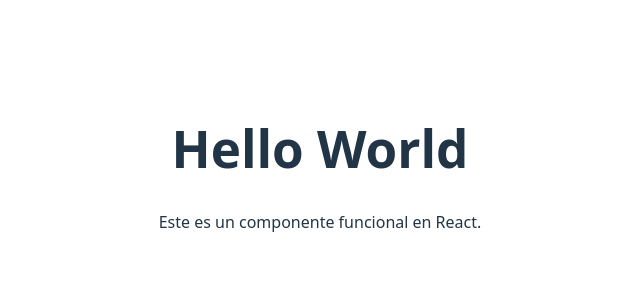
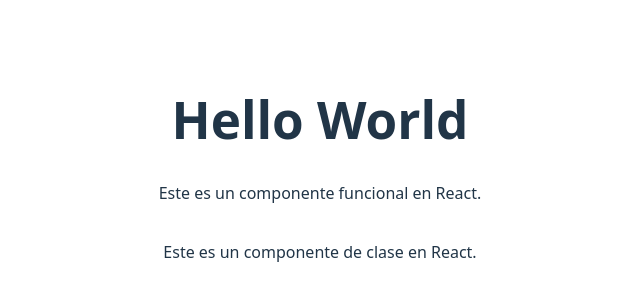
Before and after one commit to danilosnt/Current-Time, a React (Vite) app: page / in a window 1280 px wide. Shown: the part 232-532 px from the top of the page, without its empty margins (320-960 px from the left). Built offline with nearby package versions, Linux system fonts and the light colour scheme.

Commit message:
teste de um componente funcional

```diff
--- a/src/App.jsx
+++ b/src/App.jsx
@@ -3,6 +3,7 @@
 import viteLogo from '/vite.svg'
 import './App.css'
 import ComponenteFuncional from './components/ComponenteFuncional'
+import ClassComponent from './components/ClassComponent'
 
 function App() {
 
@@ -10,6 +11,7 @@
     <>
       <h1>Hello World</h1>
       <ComponenteFuncional />
+      <ClassComponent />
     </>
   )
 }
--- /dev/null
+++ b/src/components/ClassComponent.jsx
@@ -0,0 +1,15 @@
+import React from 'react';
+
+class ClassComponent extends React.Component {
+
+    render() {
+        return (
+            <div>
+                <h1></h1>
+                <p>Este es un componente de clase en React.</p>
+            </div>
+        );
+    }
+}
+
+export default ClassComponent;
```
